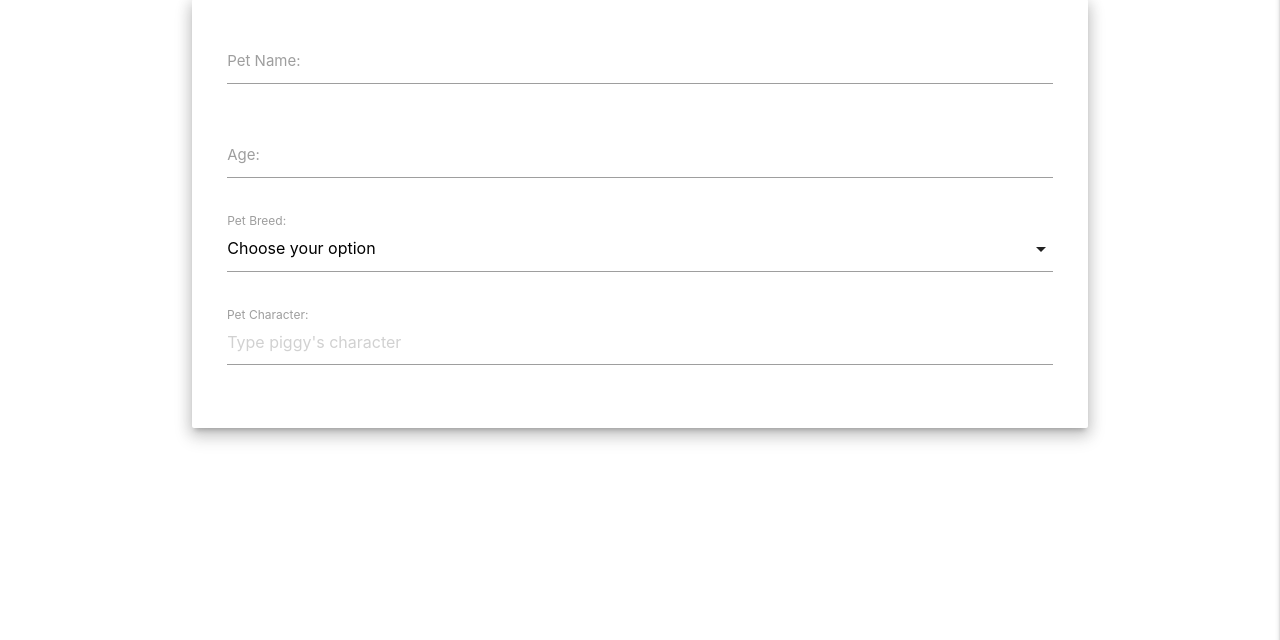
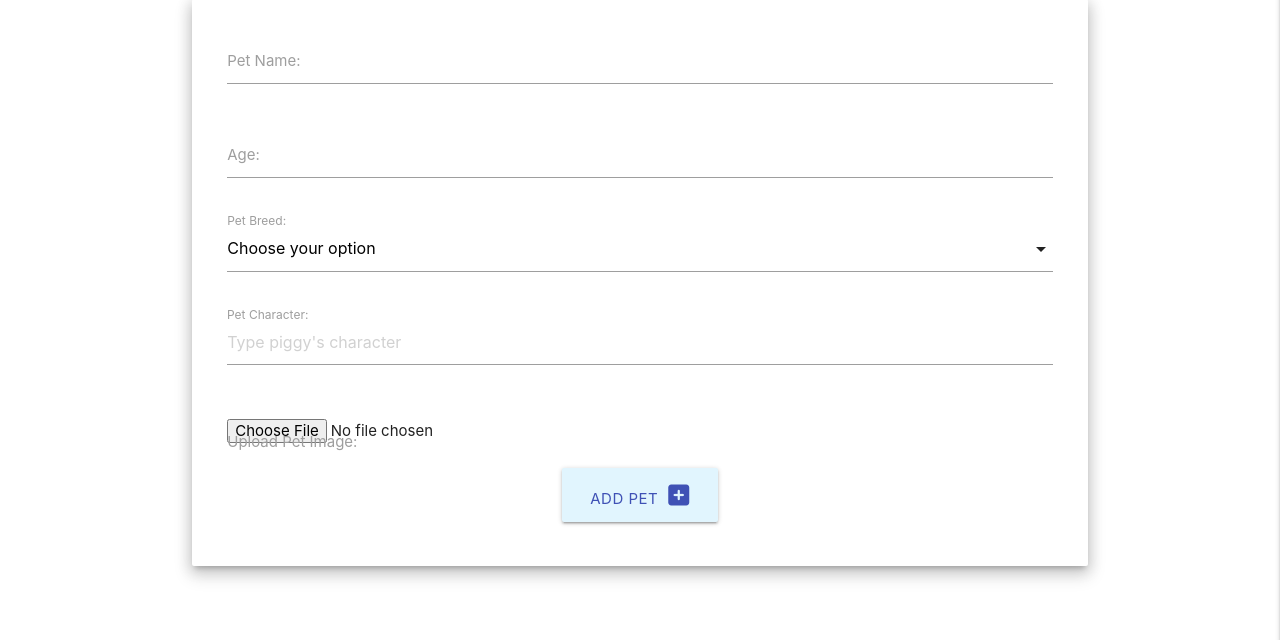
Before and after one commit to marina9222/guinea-pig-database, a Flask app: page /add_pet in a window 1280 px wide. Shown: the part 160-800 px from the top of the page. Run offline with Flask 2, Linux system fonts and the light colour scheme; data that the repository does not hold is empty; some libraries are stand-ins or nearby versions.

Commit message:
Add: Upload pet images using cloudinary and add pet functionality

```diff
--- a/app.py
+++ b/app.py
@@ -27,9 +27,9 @@ mongo = PyMongo(app)
 
 # Configurations for Cloudinary API
 cloudinary.config(
-    cloud_name=os.environ.get('CLOUDINARY_CLOUD_NAME'),
-    api_key=os.environ.get('CLOUDINARY_API_KEY'),
-    api_secret=os.environ.get('CLOUDINARY_API_SECRET')
+    cloud_name=os.environ.get("CLOUDINARY_CLOUD_NAME"),
+    api_key=os.environ.get("CLOUDINARY_API_KEY"),
+    api_secret=os.environ.get("CLOUDINARY_API_SECRET")
 )
 
 
@@ -124,10 +124,43 @@ def logout():
     session.pop("user")
     return redirect(url_for("login"))
 
-@app.route("/add_pet")
+
+
+@app.route("/add_pet", methods=["GET", "POST"])
 def add_pet():
-    breeds = mongo.db.breeds.find().sort("pet_breed",1)
-    return render_template("add_pet.html", breeds = breeds)
+    if request.method == "POST":
+        pet_name = request.form.get("pet_name")
+        pet_age = request.form.get("pet_age")
+        pet_breed = request.form.get("pet_breed")
+        pet_character = request.form.get("pet_character")
+        pet_image = request.files.get("pet_image")
+
+
+        if pet_image:
+            # Upload to Cloudinary
+            upload_result = cloudinary.uploader.upload(pet_image)
+            image_url = upload_result["secure_url"]
+
+            pet = {
+                "name": pet_name,
+                "age": pet_age,
+                "breed": pet_breed,
+                "character": pet_character,
+                "image_url": image_url,
+
+            }
+
+            mongo.db.pets.insert_one(pet)
+            flash("Pet added successfully!")
+            return redirect(url_for("get_pets"))
+        else:
+            flash("Please upload an image of your pet.")
+            return redirect(url_for("add_pet"))
+
+
+    breeds = mongo.db.breeds.find().sort("pet_breed", 1)
+    return render_template("add_pet.html", breeds=breeds)
+
 
 
 if __name__ == "__main__":
--- a/requirements.txt
+++ b/requirements.txt
@@ -1,5 +1,5 @@
 click==8.1.7
-cloudinary==1.28.1
+cloudinary==1.40.0
 dnspython==2.2.1
 Flask==2.0.3
 Flask-PyMongo==2.3.0
--- a/static/css/styles.css
+++ b/static/css/styles.css
@@ -13,6 +13,9 @@ nav ul li a {
     margin-bottom: 10px;
 }
 
+.margin-l {
+    margin-left: 10px;
+}
 
 .flashes {
     line-height: 2;
--- a/templates/add_pet.html
+++ b/templates/add_pet.html
@@ -4,19 +4,23 @@
 
 <h3 class="center-align">Add a New Pet</h3>
 <div class="row card-panel z-depth-3">
-    <form class="col s12" action="{{ url_for('add_pet') }}" method="POST">
+  <form class="col s12" action="{{ url_for('add_pet') }}" method="POST"  enctype="multipart/form-data">
+
+    <!-- Pet name input -->
     <div class="row margin-b">
       <div class="input-field col s12">
         <input id="pet_name" name="pet_name" type="text" class="validate" minlength="3" maxlength="15">
         <label for="pet_name">Pet Name:</label>
       </div>
     </div>
+    <!-- Pet age input -->
     <div class="row margin-b">
       <div class="input-field col s12">
         <input id="pet_age" name="pet_age" type="number" class="validate" min="0">
         <label for="pet_age">Age:</label>
       </div>
     </div>
+    <!-- Pet breed category -->
     <div class="row margin-b">
       <div class="input-field col s12">
         <select id="pet_breed" name="pet_breed" class="validate" required>
@@ -28,13 +32,35 @@
         <label for="form-select-1">Pet Breed:</label>
       </div>
     </div>
+    <!-- Pet character description -->
     <div class="row margin-b">
       <div class="input-field col s12">
-          <textarea id="pet_character" class="materialize-textarea validate" placeholder="Type piggy's character" minlength="5" maxlength="50"></textarea>
+        <textarea id="pet_character" name="pet_character" class="materialize-textarea validate" placeholder="Type piggy's character"
+          minlength="5" maxlength="50"></textarea>
         <label for="pet_character">Pet Character:</label>
       </div>
     </div>
 
+    <!-- Pet Photo Upload -->
+
+    <div class="row margin-b">
+      <div class="input-field col s12">
+        <input type="file" name="pet_image" id="pet_image" class="validate" required>
+        <label for="pet_image">Upload Pet Image:</label>
+      </div>
+    </div>
+
+    <!-- Submit button -->
+    <div class="row">
+      <div class="col s12 center-align">
+        <button class="btn-large light-blue lighten-5 indigo-text" type="submit">
+          Add Pet<i class="fas fa-plus-square margin-l"></i>
+        </button>
+      </div>
+    </div>
+
+
+
   </form>
 </div>
 {% endblock %}
--- a/templates/pets.html
+++ b/templates/pets.html
@@ -12,8 +12,8 @@
         <strong>Breed:</strong> {{pet.pet_breed}}
         <p><strong>Age:</strong>{{pet.pet_age}} years old</p>
         <p><strong>Character: </strong>{{pet.pet_character}}</p>
-        {% if pet.photo_url %}
-          <img src="{{ pet.photo_url }}" alt="{{ pet.name }}" width="200">
+        {% if pet.image_url %}
+          <img src="{{ pet.image_url }}" alt="{{ pet.name }}" width="200">
         {% endif %}
 
      </div>
```
Lines whose indentation alone changed are shown as unchanged.
